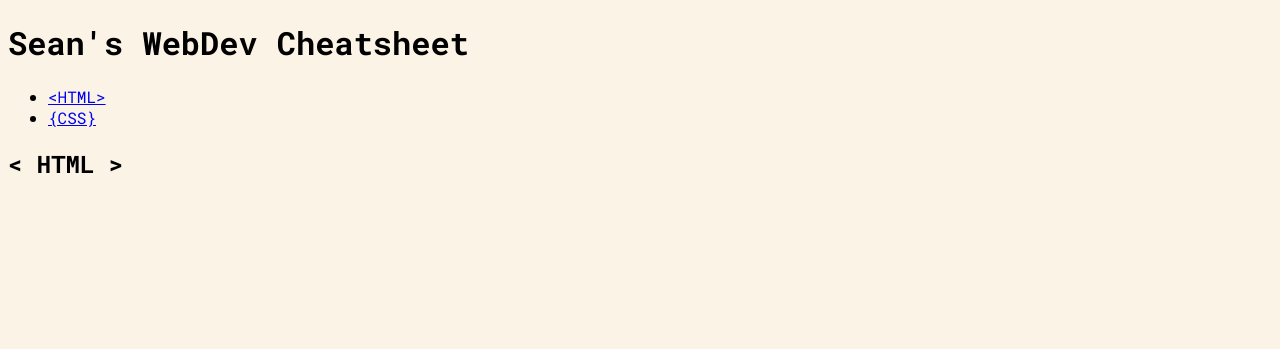
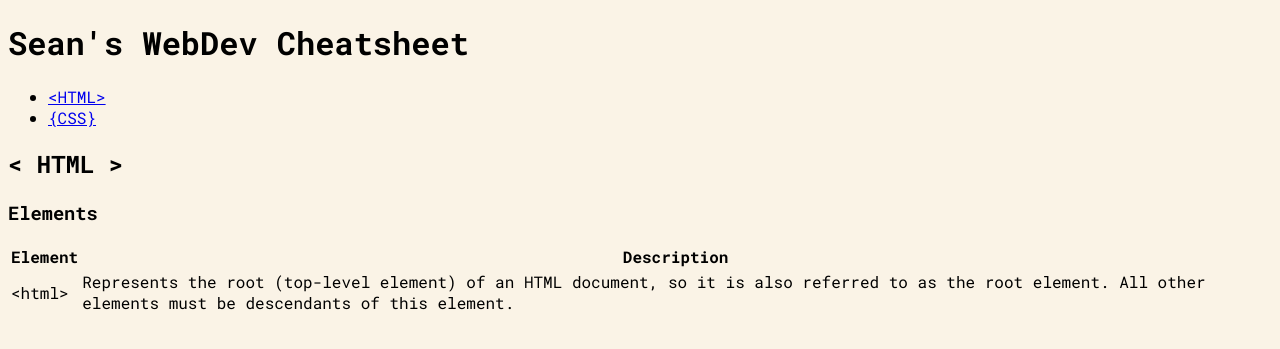
Before and after one commit to spmcgraw/spmcgraw.github.io, a Jekyll site: the page projects/cheatsheet/cheatsheet.html, which Jekyll copies as it is, in a window 1280 px wide. Shown: the top 349 px of the page. Built offline with Jekyll 4.4.1, drawn with Linux system fonts in a browser that asks for light colours; some web fonts are replaced.

Commit message:
Started html element table

```diff
--- a/projects/cheatsheet/cheatsheet.html
+++ b/projects/cheatsheet/cheatsheet.html
@@ -24,6 +24,23 @@
     <main>
         <section>
             <h1 id="html">&lt; HTML &gt;</h1>
+            <div class="elements">
+                <h3>Elements</h3>
+                <table>
+                    <thead>
+                        <tr>
+                            <th>Element</th>
+                            <th>Description</th>
+                        </tr>
+                    </thead>
+                    <tbody>
+                        <tr>
+                            <td>&lt;html&gt;</td>
+                            <td>Represents the root (top-level element) of an HTML document, so it is also referred to as the root element. All other elements must be descendants of this element.</td>
+                        </tr>
+                    </tbody>
+                </table>
+            </div>
         </section>
     </main>
 </body>
```
